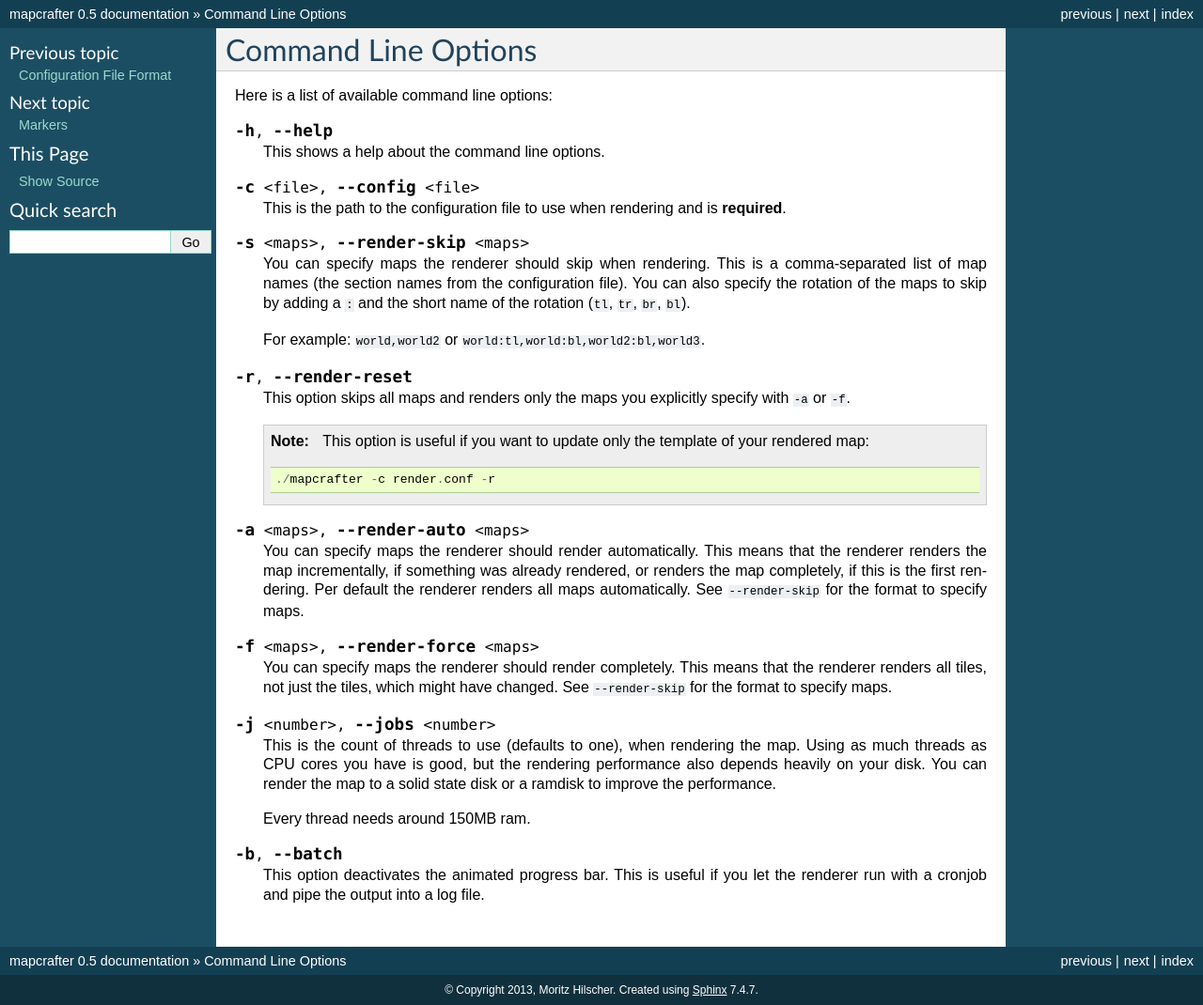
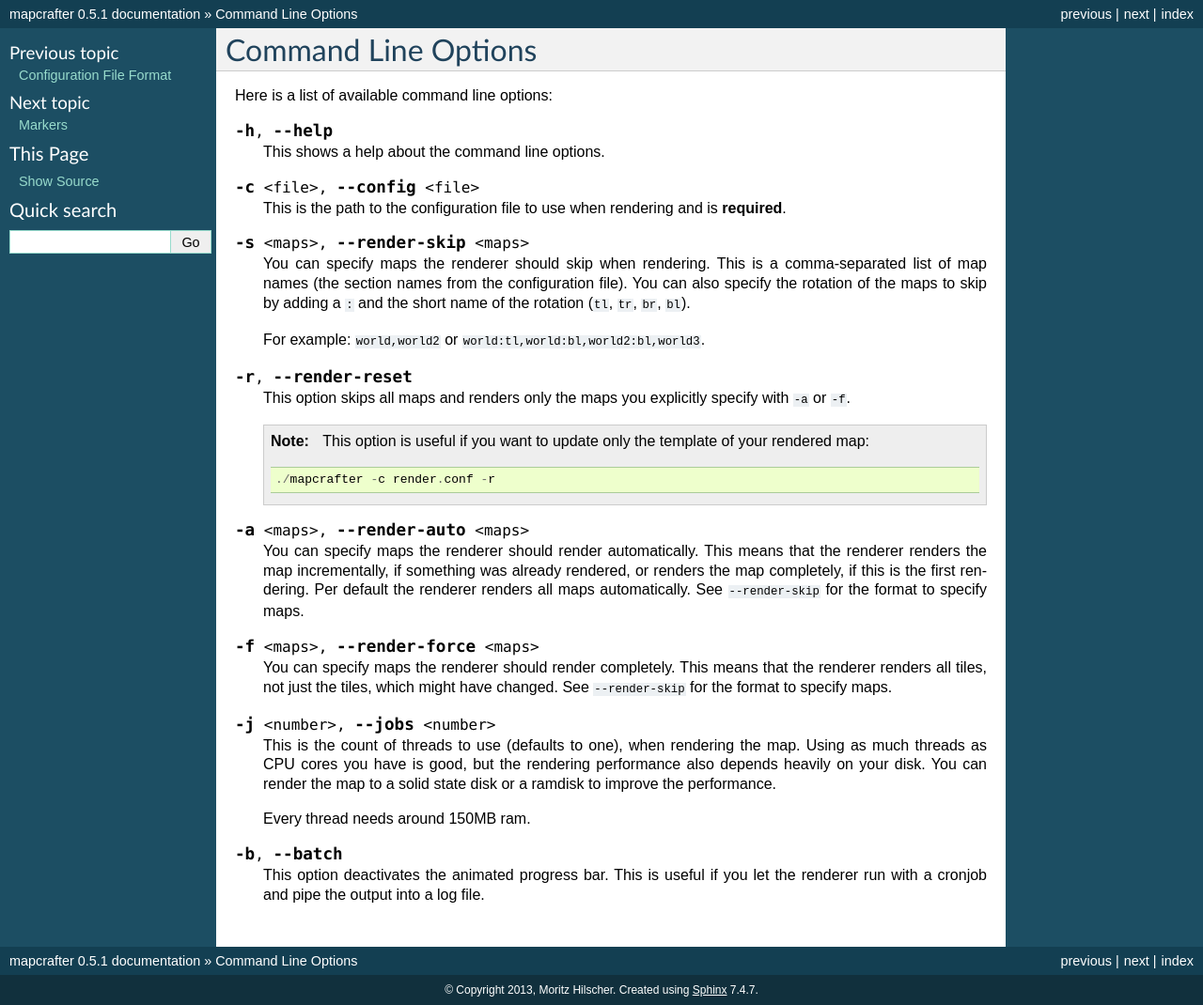
Before and after one commit to mapcrafter/mapcrafter, a Sphinx documentation site: the page built from docs/commandline.rst, in a window 1280 px wide. Shown: the whole page at 94% size. Built offline with Sphinx 7.4.7, drawn with Linux system fonts in a browser that asks for light colours.

Commit message:
New version.

```diff
--- a/docs/conf.py
+++ b/docs/conf.py
@@ -48,9 +48,9 @@
 # built documents.
 #
 # The short X.Y version.
-version = '0.5'
+version = '0.5.1'
 # The full version, including alpha/beta/rc tags.
-release = '0.5'
+release = '0.5.1'
 
 # The language for content autogenerated by Sphinx. Refer to documentation
 # for a list of supported languages.
```
Also changed, not shown: README.md (+8 -0 lines), 1 other file.
